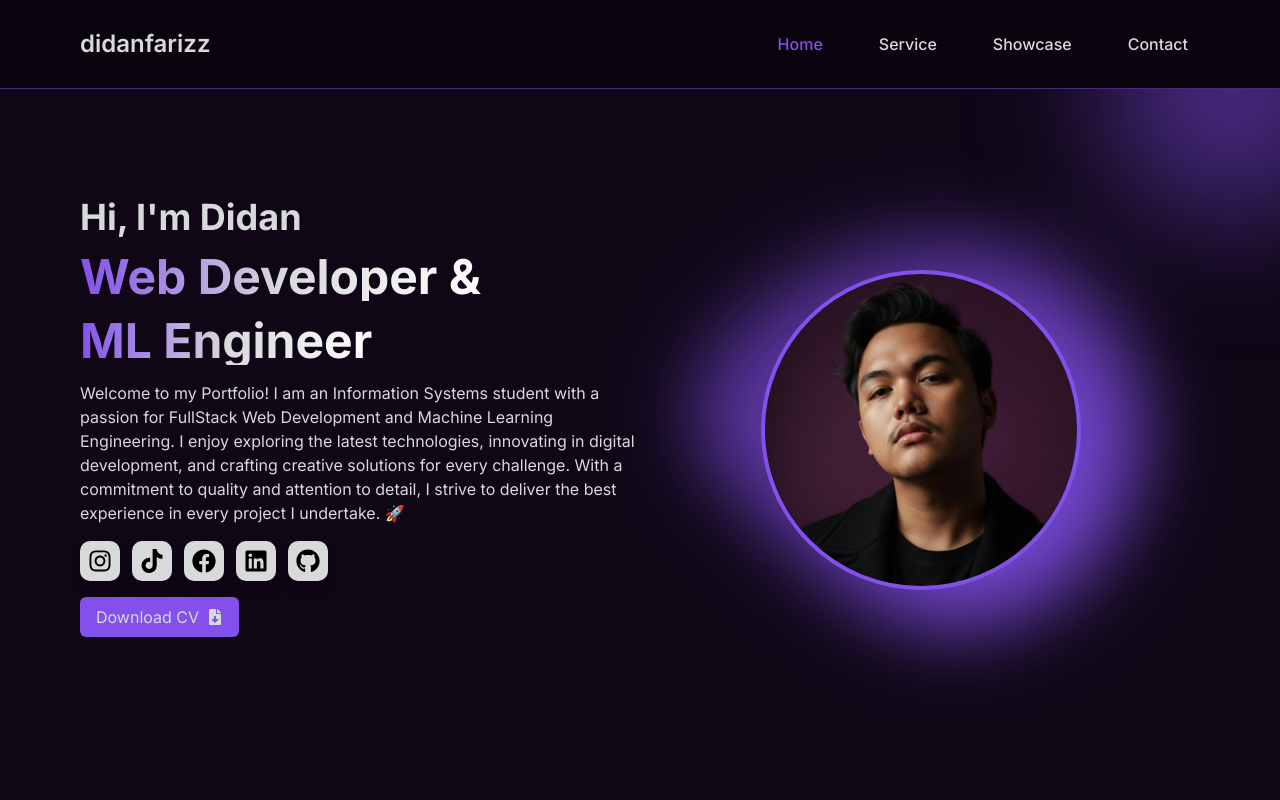
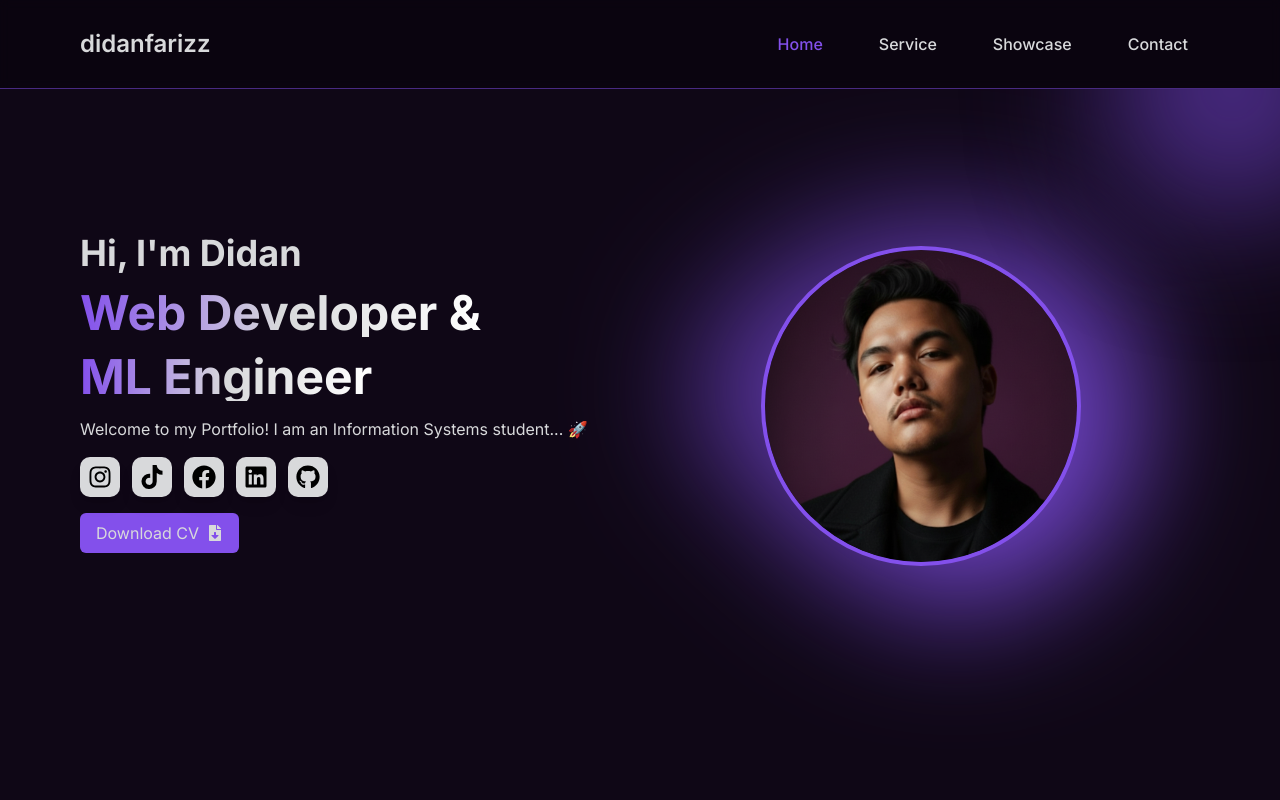
Before and after one commit to didanfarizz/porto-v2, a Next.js app in the folder dan-porto/: page / in a window 1280 px wide. Shown: the top 800 px of the page. Built offline with nearby package versions, Linux system fonts and the light colour scheme.

Commit message:
update animasi

```diff
--- a/dan-porto/app/page.tsx
+++ b/dan-porto/app/page.tsx
@@ -8,7 +8,8 @@ import Contact from '@/components/Contact';
 import Footer from '@/components/footer';
 import ClientSideScroll from '@/components/ClientSideComponent';
 import { Suspense } from 'react';
-import ScrollAnimationWrapper from '@/components/ui/ScrollAnimationWrapper';
+// import ScrollAnimationWrapper from '@/components/ui/ScrollAnimationWrapper';
+import { MotionWrapper } from '@/components/motion/MotionWrapper';
 
 export default function Home() {
   return (
@@ -20,34 +21,34 @@ export default function Home() {
       <div className="overflow-hidden relative w-full min-h-screen">
         <div className="bg-purple w-64 h-64 right-0 rounded-full absolute translate-x-20 -translate-y-1/2 blur-3xl"></div>
 
-        <ScrollAnimationWrapper>
-          <div id="home" className="py-11">
-            <Dashboard />
+        <div id="home" className="py-20">
+          <Dashboard />
+          <MotionWrapper delay={0.3}>
             <ParallaxText />
-          </div>
-        </ScrollAnimationWrapper>
+          </MotionWrapper>
+        </div>
 
-        <ScrollAnimationWrapper>
+        <MotionWrapper>
           <div id="service" className="py-16">
             <Service />
           </div>
-        </ScrollAnimationWrapper>
+        </MotionWrapper>
 
-        <ScrollAnimationWrapper>
+        <MotionWrapper>
           <div id="project" className="py-32">
             <Project />
           </div>
-        </ScrollAnimationWrapper>
+        </MotionWrapper>
 
-        <ScrollAnimationWrapper>
+        <MotionWrapper>
           <div id="contact" className="mt-16">
             <Contact />
           </div>
-        </ScrollAnimationWrapper>
+        </MotionWrapper>
 
-        <ScrollAnimationWrapper>
+        <MotionWrapper>
           <Footer />
-        </ScrollAnimationWrapper>
+        </MotionWrapper>
       </div>
     </>
   );
--- a/dan-porto/components/blob.tsx
+++ b/dan-porto/components/blob.tsx
@@ -7,7 +7,7 @@ const Blob = () => {
     <div className="absolute w-full h-full flex items-center justify-center overflow-hidden -z-50">
       {/* Blob */}
       <motion.div
-        className="absolute w-1/2 blur-2xl"
+        className="absolute w-full md:w-2/3 lg:w-1/2 blur-2xl lg:blur-3xl"
         animate={{
           scale: [1, 1.05, 1],
           rotate: [0, 10, -10, 0],
@@ -22,8 +22,8 @@ const Blob = () => {
         <svg viewBox="0 0 200 200" xmlns="http://www.w3.org/2000/svg" className="w-full h-full">
           <defs>
             <linearGradient id="gradient" x1="0%" y1="0%" x2="100%" y2="100%">
-              <stop offset="0%" style={{ stopColor: "#482A81", stopOpacity: 1 }} />
-              <stop offset="100%" style={{ stopColor: "#8350EB", stopOpacity: 1 }} />
+              <stop offset="0%" style={{ stopColor: '#482A81', stopOpacity: 1 }} />
+              <stop offset="100%" style={{ stopColor: '#8350EB', stopOpacity: 1 }} />
             </linearGradient>
           </defs>
 
@@ -33,9 +33,9 @@ const Blob = () => {
             transform="translate(100 100)"
             animate={{
               d: [
-                "M38.5,-41.3C48.9,-28.2,55.6,-14.1,57.1,1.5C58.6,17.1,55,34.3,44.6,43.9C34.3,53.5,17.1,55.6,-1.6,57.2C-20.2,58.8,-40.5,59.7,-56.2,50.1C-72,40.5,-83.2,20.2,-80.5,2.8C-77.7,-14.7,-61,-29.5,-45.2,-42.7C-29.5,-55.9,-14.7,-67.5,-0.3,-67.2C14.1,-66.9,28.2,-54.5,38.5,-41.3Z",
-                "M33.9,-35.2C44.7,-23.1,54.8,-11.5,59.4,4.6C63.9,20.6,62.9,41.3,52.1,51.8C41.3,62.3,20.6,62.7,1.9,60.8C-16.8,58.8,-33.5,54.6,-45.2,44C-57,33.5,-63.6,16.8,-62.4,1.2C-61.1,-14.3,-52,-28.6,-40.3,-40.7C-28.6,-52.8,-14.3,-62.7,-1.4,-61.3C11.5,-59.9,23.1,-47.3,33.9,-35.2Z",
-                "M54.7,-48.5C69,-40.4,77.4,-20.2,75.8,-1.7C74.1,16.8,62.3,33.7,48,47.4C33.7,61.2,16.8,72,3.2,68.8C-10.5,65.7,-21.1,48.6,-37.2,34.8C-53.3,21.1,-75,10.5,-77.4,-2.3C-79.7,-15.2,-62.7,-30.4,-46.5,-38.5C-30.4,-46.5,-15.2,-47.4,2.5,-49.9C20.2,-52.4,40.4,-56.5,54.7,-48.5Z",
+                'M38.5,-41.3C48.9,-28.2,55.6,-14.1,57.1,1.5C58.6,17.1,55,34.3,44.6,43.9C34.3,53.5,17.1,55.6,-1.6,57.2C-20.2,58.8,-40.5,59.7,-56.2,50.1C-72,40.5,-83.2,20.2,-80.5,2.8C-77.7,-14.7,-61,-29.5,-45.2,-42.7C-29.5,-55.9,-14.7,-67.5,-0.3,-67.2C14.1,-66.9,28.2,-54.5,38.5,-41.3Z',
+                'M33.9,-35.2C44.7,-23.1,54.8,-11.5,59.4,4.6C63.9,20.6,62.9,41.3,52.1,51.8C41.3,62.3,20.6,62.7,1.9,60.8C-16.8,58.8,-33.5,54.6,-45.2,44C-57,33.5,-63.6,16.8,-62.4,1.2C-61.1,-14.3,-52,-28.6,-40.3,-40.7C-28.6,-52.8,-14.3,-62.7,-1.4,-61.3C11.5,-59.9,23.1,-47.3,33.9,-35.2Z',
+                'M54.7,-48.5C69,-40.4,77.4,-20.2,75.8,-1.7C74.1,16.8,62.3,33.7,48,47.4C33.7,61.2,16.8,72,3.2,68.8C-10.5,65.7,-21.1,48.6,-37.2,34.8C-53.3,21.1,-75,10.5,-77.4,-2.3C-79.7,-15.2,-62.7,-30.4,-46.5,-38.5C-30.4,-46.5,-15.2,-47.4,2.5,-49.9C20.2,-52.4,40.4,-56.5,54.7,-48.5Z',
               ],
             }}
             transition={{
--- a/dan-porto/components/dashboard.tsx
+++ b/dan-porto/components/dashboard.tsx
@@ -1,33 +1,58 @@
+'use client';
+
 import Blob from './blob';
 import CardImage from './image';
 import Sosmed from './sosmed';
 import DownloadCv from './DownloadCv';
+import { motion } from 'framer-motion';
 
 export default function Dashboard() {
+  const containerVariants = {
+    hidden: { opacity: 0 },
+    visible: {
+      opacity: 1,
+      transition: {
+        delayChildren: 0.5,
+        staggerChildren: 0.2,
+      },
+    },
+  };
+
+  const itemVariants = {
+    hidden: { opacity: 0, y: 20 },
+    visible: { opacity: 1, y: 0, transition: { duration: 0.5 } },
+  };
+
   return (
     <div className="text-white">
       <div className="flex flex-col-reverse lg:flex-row flex-wrap justify-between mx-auto items-center p-4 md:px-20 md:py-16">
-        <div className="w-full lg:w-1/2 flex flex-col items-center text-center lg:items-start lg:text-left space-y-4 mt-8 lg:mt-0">
-          <h3 className="text-3xl md:text-4xl font-bold">Hi, I&apos;m Didan</h3>
-          <h1 className="text-4xl md:text-5xl font-bold bg-gradient-to-r from-primary via-white to-[#fff] text-transparent bg-clip-text">Web Developer &</h1>
-          <h1 className="text-4xl md:text-5xl font-bold bg-gradient-to-r from-primary via-white to-[#fff] text-transparent bg-clip-text">ML Engineer</h1>
-          <p className="max-w-xl">
-            Welcome to my Portfolio! I am an Information Systems student with a passion for FullStack Web Development and Machine Learning Engineering. I enjoy exploring the latest technologies, innovating in digital development, and
-            crafting creative solutions for every challenge. With a commitment to quality and attention to detail, I strive to deliver the best experience in every project I undertake. 🚀
-          </p>
-          <div className="flex justify-center lg:justify-start items-start">
+        <motion.div className="w-full lg:w-1/2 flex flex-col items-center text-center lg:items-start lg:text-left space-y-4 mt-8 lg:mt-0" variants={containerVariants} initial="hidden" animate="visible">
+          <motion.h3 variants={itemVariants} className="text-3xl md:text-4xl font-bold">
+            Hi, I&apos;m Didan
+          </motion.h3>
+          <motion.h1 variants={itemVariants} className="text-4xl md:text-5xl font-bold bg-gradient-to-r from-primary via-white to-[#fff] text-transparent bg-clip-text">
+            Web Developer &
+          </motion.h1>
+          <motion.h1 variants={itemVariants} className="text-4xl md:text-5xl font-bold bg-gradient-to-r from-primary via-white to-[#fff] text-transparent bg-clip-text">
+            ML Engineer
+          </motion.h1>
+          <motion.p variants={itemVariants} className="max-w-xl">
+            Welcome to my Portfolio! I am an Information Systems student... 🚀
+          </motion.p>
+          <motion.div variants={itemVariants} className="flex justify-center lg:justify-start items-start">
             <Sosmed />
-          </div>
-          <div className="">
+          </motion.div>
+          <motion.div variants={itemVariants} className="">
             <DownloadCv />
-          </div>
-        </div>
-        <div className="w-full lg:w-1/2 flex justify-center items-center mx-auto mb-8 lg:mb-0">
+          </motion.div>
+        </motion.div>
+
+        <motion.div className="w-full lg:w-1/2 flex justify-center items-center mx-auto mb-8 lg:mb-0" initial={{ opacity: 0, scale: 0.8 }} animate={{ opacity: 1, scale: 1 }} transition={{ duration: 0.8, delay: 0.5, ease: 'easeOut' }}>
           <Blob />
           <div className="pr-12 pb-0 md:pr-32 md:pb-10">
             <CardImage />
           </div>
-        </div>
+        </motion.div>
       </div>
     </div>
   );
--- /dev/null
+++ b/dan-porto/components/motion/MotionWrapper.tsx
@@ -0,0 +1,38 @@
+'use client';
+
+import { motion, useInView, useAnimation } from 'framer-motion';
+import { useEffect, useRef } from 'react';
+
+interface MotionWrapperProps {
+  children: React.ReactNode;
+  delay?: number;
+  className?: string;
+}
+
+export const MotionWrapper = ({ children, delay = 0.2, className }: MotionWrapperProps) => {
+  const ref = useRef(null);
+  const isInView = useInView(ref, { once: true });
+  const mainControls = useAnimation();
+
+  useEffect(() => {
+    if (isInView) {
+      mainControls.start('visible');
+    }
+  }, [isInView, mainControls]);
+
+  return (
+    <div ref={ref} className={className}>
+      <motion.div
+        variants={{
+          hidden: { opacity: 0, y: 75 },
+          visible: { opacity: 1, y: 0 },
+        }}
+        initial="hidden"
+        animate={mainControls}
+        transition={{ duration: 0.5, delay: delay }}
+      >
+        {children}
+      </motion.div>
+    </div>
+  );
+};
--- a/dan-porto/components/service.tsx
+++ b/dan-porto/components/service.tsx
@@ -1,3 +1,7 @@
+'use client';
+
+import { motion } from 'framer-motion';
+
 export default function Service() {
   const services = [
     {
@@ -19,32 +23,48 @@ export default function Service() {
     },
   ];
 
+  const containerVariants = {
+    hidden: { opacity: 0 },
+    visible: {
+      opacity: 1,
+      transition: {
+        delayChildren: 0.5,
+        staggerChildren: 0.2,
+      },
+    },
+  };
+
+  const itemVariants = {
+    hidden: { opacity: 0, y: 20 },
+    visible: { opacity: 1, y: 0, transition: { duration: 0.5 } },
+  };
+
   return (
     <div className="px-4 md:px-20 py-10 flex justify-center items-center flex-col bg-foreground">
-      {/* 2. Ukuran font judul responsif dan rata tengah */}
-      <h1 className="text-3xl md:text-4xl font-bold bg-gradient-to-r from-primary via-white to-[#fefefe] text-transparent bg-clip-text text-center mb-8">
+      <motion.h1
+        initial={{ y: 50, opacity: 0 }}
+        whileInView={{ y: 0, opacity: 1 }}
+        viewport={{ once: true }}
+        transition={{ duration: 0.5 }}
+        className="text-3xl md:text-4xl font-bold bg-gradient-to-r from-primary via-white to-[#fefefe] text-transparent bg-clip-text text-center mb-8"
+      >
         My Quality Services
-      </h1>
+      </motion.h1>
 
-      {/* Menambahkan div pembungkus untuk mapping agar mudah di-style */}
-      <div className="w-full">
+      <motion.div className="w-full" variants={containerVariants} initial="hidden" whileInView="visible" viewport={{ once: true, amount: 0.2 }}>
         {services.map((service, index) => (
-          <div
-            key={index}
-            className="w-full py-10 flex flex-col lg:flex-row justify-between items-center gap-4 lg:gap-8 border-b border-gray-700 last:border-b-0"
-          >
+          <motion.div key={index} variants={itemVariants} className="w-full py-10 flex flex-col lg:flex-row justify-between items-center gap-4 lg:gap-8 border-b border-gray-700 last:border-b-0">
+            {/* ... isi dari item service ... */}
             <div className="w-full lg:w-1/2 flex justify-start items-center gap-8 text-white font-bold">
               <p className="text-purple text-xl">{service.id}</p>
               <h2 className="text-xl md:text-2xl">{service.name}</h2>
             </div>
-
-            {/* Kolom Kanan (Deskripsi) */}
             <div className="w-full lg:w-1/2 text-white/80">
               <p>{service.description}</p>
             </div>
-          </div>
+          </motion.div>
         ))}
-      </div>
+      </motion.div>
     </div>
   );
 }
--- a/dan-porto/components/tabs.tsx
+++ b/dan-porto/components/tabs.tsx
@@ -6,7 +6,8 @@ import Image from 'next/image';
 import { FontAwesomeIcon } from '@fortawesome/react-fontawesome';
 import { faUpRightFromSquare, faCode } from '@fortawesome/free-solid-svg-icons';
 import { SiFigma } from 'react-icons/si';
-import { BLUR_DATA_URL } from '@/lib/constants'; // <- TAMBAHKAN INI
+import { BLUR_DATA_URL } from '@/lib/constants';
+import { motion } from 'framer-motion';
 
 export default function Tabs() {
   const [activeTab, setActiveTab] = useState('Projects');
@@ -185,6 +186,21 @@ export default function Tabs() {
   const currentCertificates = certificates.slice(page * ITEMS_PER_PAGE, (page + 1) * ITEMS_PER_PAGE);
   const totalPagesCertificates = Math.ceil(certificates.length / ITEMS_PER_PAGE);
 
+  const gridVariants = {
+    hidden: { opacity: 0 },
+    visible: {
+      opacity: 1,
+      transition: {
+        staggerChildren: 0.2,
+      },
+    },
+  };
+
+  const cardVariants = {
+    hidden: { opacity: 0, y: 50 },
+    visible: { opacity: 1, y: 0 },
+  };
+
   return (
     <div className="p-4 sm:p-6 bg-gradient-to-b from-purple-900 to-black min-h-screen flex flex-col items-center">
       <ul className="flex flex-wrap justify-center gap-2 text-sm font-medium text-center text-white bg-foreground rounded-2xl mb-8 p-1.5">
@@ -206,9 +222,15 @@ export default function Tabs() {
         {/* Project Start */}
         {activeTab === 'Projects' && (
           <div>
-            <div className="grid grid-cols-1 md:grid-cols-2 gap-6 mt-4">
+            <motion.div className="grid grid-cols-1 md:grid-cols-2 gap-6 mt-4" variants={gridVariants} initial={'hidden'} animate="visible">
               {currentProjects.map((project, index) => (
-                <div key={index} className="bg-foreground bg-opacity-40 p-4 sm:p-6 rounded-lg shadow-md flex flex-col items-center text-center">
+                <motion.div
+                  key={index}
+                  variants={cardVariants}
+                  whileHover={{ scale: 1.05, y: -10 }}
+                  transition={{ type: 'spring', stiffness: 300 }}
+                  className="bg-foreground bg-opacity-40 p-4 sm:p-6 rounded-lg shadow-md flex flex-col items-center text-center"
+                >
                   <Image
                     src={project.image}
                     alt={project.title}
@@ -243,9 +265,9 @@ export default function Tabs() {
                       </>
                     )}
                   </div>
-                </div>
+                </motion.div>
               ))}
-            </div>
+            </motion.div>
             <div className="flex flex-col sm:flex-row justify-between items-center gap-4 sm:gap-0 mt-4">
               <Button variant="outline" disabled={page === 0} onClick={() => setPage((prev) => prev - 1)}>
                 Previous
@@ -262,9 +284,15 @@ export default function Tabs() {
         {/* Project End */} {/* Certificate Start */}
         {activeTab === 'Certificates' && (
           <div className="">
-            <div className="grid grid-cols-1 md:grid-cols-2 gap-6 mt-4">
+            <motion.div variants={gridVariants} initial="hidden" animate="visible" className="grid grid-cols-1 md:grid-cols-2 gap-6 mt-4">
               {currentCertificates.map((certificate, index) => (
-                <div key={index} className="bg-foreground bg-opacity-40 p-4 sm:p-6 rounded-lg shadow-md flex flex-col items-center text-center">
+                <motion.div
+                  variants={cardVariants}
+                  whileHover={{ scale: 1.05, y: -10 }}
+                  transition={{ type: 'spring', stiffness: 300 }}
+                  key={index}
+                  className="bg-foreground bg-opacity-40 p-4 sm:p-6 rounded-lg shadow-md flex flex-col items-center text-center"
+                >
                   <Image
                     src={certificate.image}
                     alt={certificate.title}
@@ -275,9 +303,9 @@ export default function Tabs() {
                     className="rounded-md shadow-xl transition-all duration-300 hover:shadow-purple w-full h-48 object-cover object-center"
                   />
                   <h3 className="mt-4">{certificate.title}</h3>
-                </div>
+                </motion.div>
               ))}
-            </div>
+            </motion.div>
             <div className="flex flex-col sm:flex-row justify-between items-center gap-4 sm:gap-0 mt-4">
               <Button variant="outline" disabled={page === 0} onClick={() => setPage((prev) => prev - 1)}>
                 Previous
@@ -297,16 +325,18 @@ export default function Tabs() {
             <div className="flex justify-center items-center gap-6 mt-4">
               {activeTab === 'Tech Stack' && (
                 <div>
-                  <div className="grid grid-cols-2 sm:grid-cols-3 md:grid-cols-4 lg:grid-cols-5 gap-4 md:gap-6">
+                  <motion.div variants={gridVariants} initial="hidden" animate="visible" className="grid grid-cols-2 sm:grid-cols-3 md:grid-cols-4 lg:grid-cols-5 gap-4 md:gap-6">
                     {skills.map((skill, index) => (
-                      <div
+                      <motion.div
+                        variants={cardVariants}
+                        whileHover={{ scale: 1.1, y: -5 }}
                         key={index}
                         className="bg-transparent bg-opacity-10 p-4 md:p-6 hover:shadow-primary hover:shadow-lg hover:transition-shadow hover:ease-in-out bg-white border-primary border rounded-lg shadow-md flex flex-col items-center text-center"
                       >
                         <div className="text-4xl sm:text-5xl text-primary">{skill.icon}</div> <h3 className="mt-2 text-sm sm:text-base">{skill.name}</h3>
-                      </div>
+                      </motion.div>
                     ))}
-                  </div>
+                  </motion.div>
                 </div>
               )}
             </div>
```
